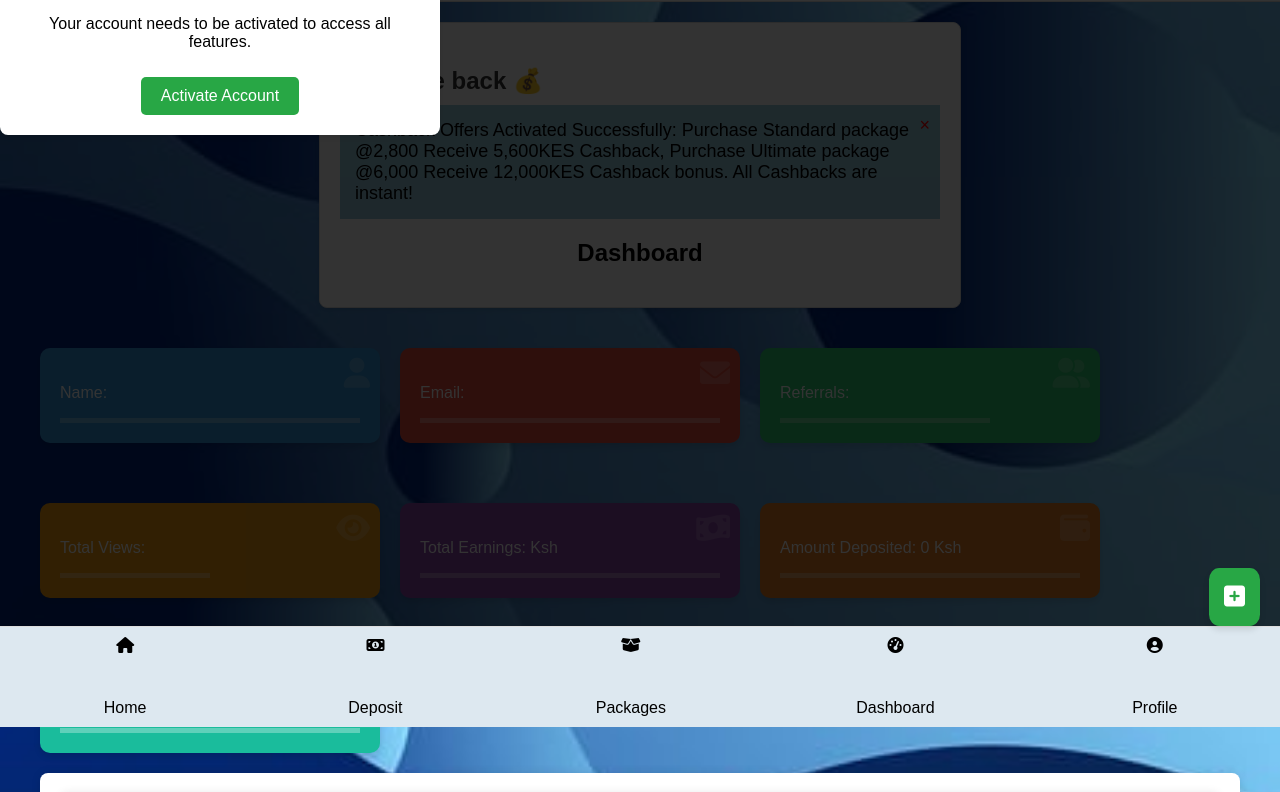
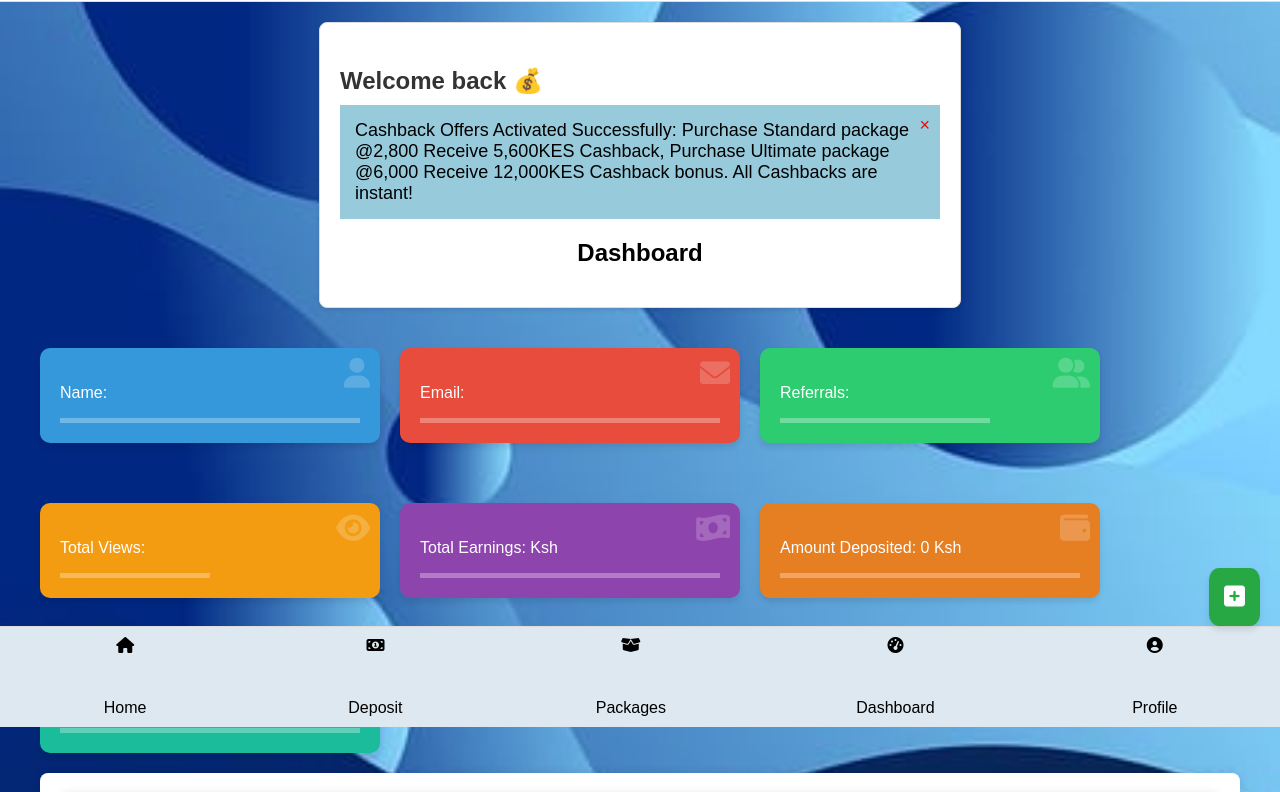
Before and after one commit to Anto-4ny/www.sanfiattechnologies.com, a website: page dashboard.html in a window 1280 px wide. Shown: the part 73-865 px from the top of the page. Drawn offline with Linux system fonts and the light colour scheme; no server answers.

Commit message:
Update dashboard.html

```diff
--- a/dashboard.html
+++ b/dashboard.html
@@ -152,7 +152,7 @@ input {
         </nav>
     </header>
     <body>
- <div id="payment-popup" class="popup">
+<!-- <div id="payment-popup" class="popup">
     <div class="popup-content">
         <h2>Activate Your Account</h2>
         <p>Your account needs to be activated to access all features.</p>
@@ -165,7 +165,7 @@ input {
             <button id="pay-btn" class="pay-btn">Pay Now</button>
         </div>
     </div>
-</div>
+</div>-->
 
 <section id="dashboard">
             <div id="dashboard-section">
```
